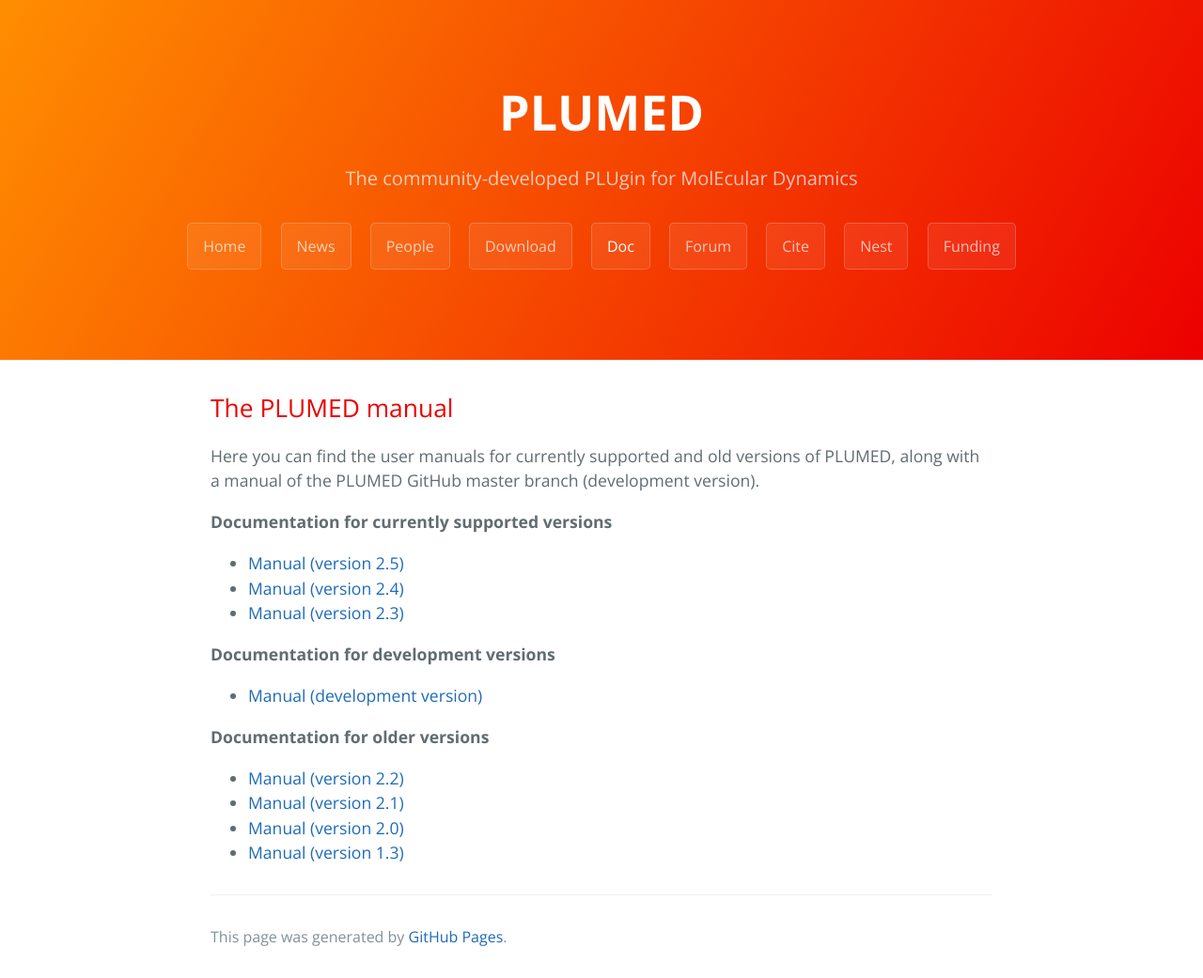
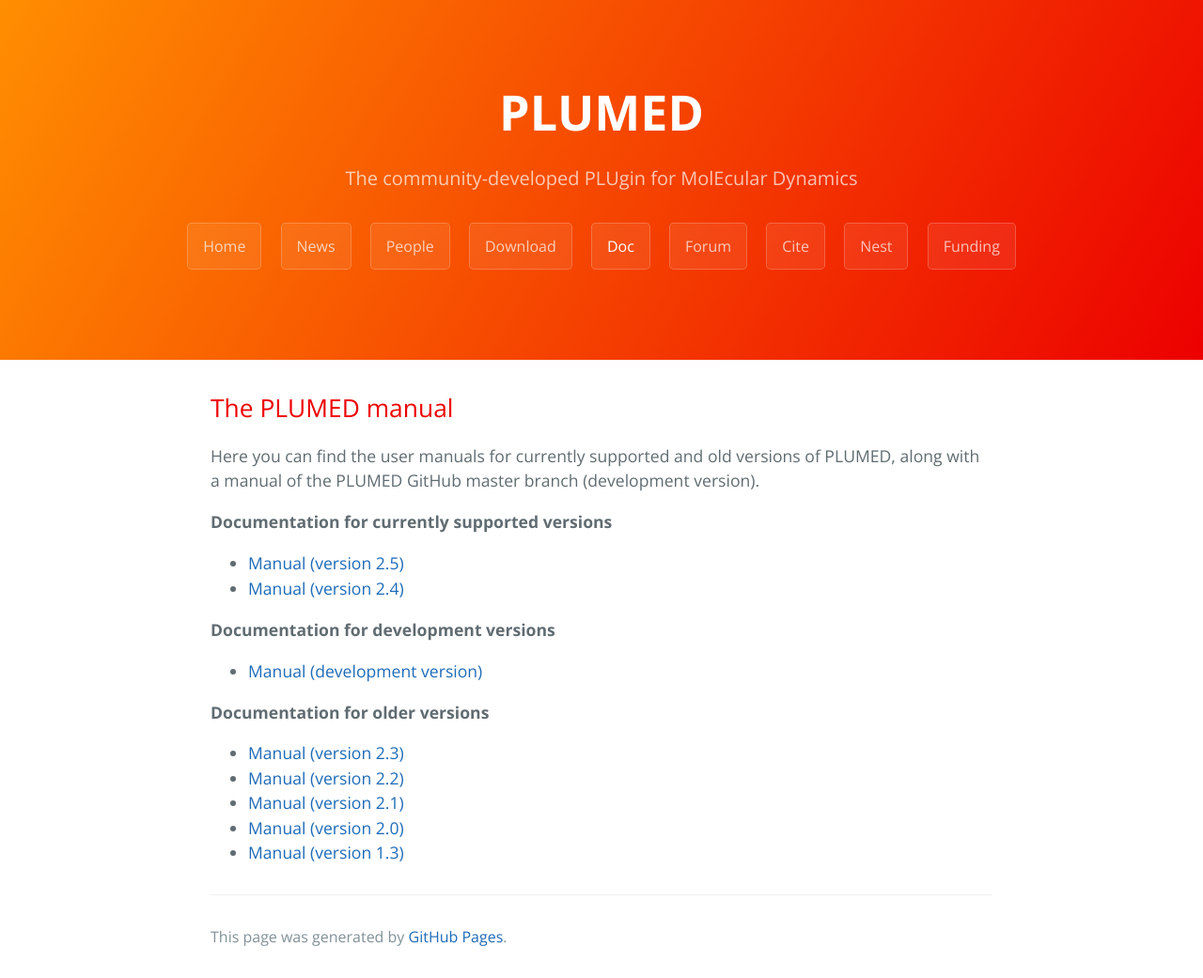
Before and after one commit to plumed/plumed.github.io, a Jekyll site: the page built from doc.md, in a window 1280 px wide. Shown: the whole page at 94% size. Built offline with Jekyll 4.4.1, drawn with Linux system fonts in a browser that asks for light colours; our own code applies the rules of GitHub Pages for plain Markdown files; the repository's description, which GitHub fills in, is left out.

Commit message:
Update doc.md

```diff
--- a/doc.md
+++ b/doc.md
@@ -6,14 +6,12 @@ with a manual of the PLUMED GitHub master branch (development version).
 __Documentation for currently supported versions__
 * [Manual (version 2.5)](http://plumed.github.io/doc-v2.5/user-doc/html/index.html)
 * [Manual (version 2.4)](http://plumed.github.io/doc-v2.4/user-doc/html/index.html)
-* [Manual (version 2.3)](http://plumed.github.io/doc-v2.3/user-doc/html/index.html)
-
 
 __Documentation for development versions__
 * [Manual (development version)](http://plumed.github.io/doc-master/user-doc/html/index.html)
 
-
 __Documentation for older versions__
+* [Manual (version 2.3)](http://plumed.github.io/doc-v2.3/user-doc/html/index.html)
 * [Manual (version 2.2)](http://plumed.github.io/doc-v2.2/user-doc/html/index.html)
 * [Manual (version 2.1)](http://plumed.github.io/doc-v2.1/user-doc/html/index.html)
 * [Manual (version 2.0)](http://plumed.github.io/doc-v2.0/user-doc/html/index.html)
```
